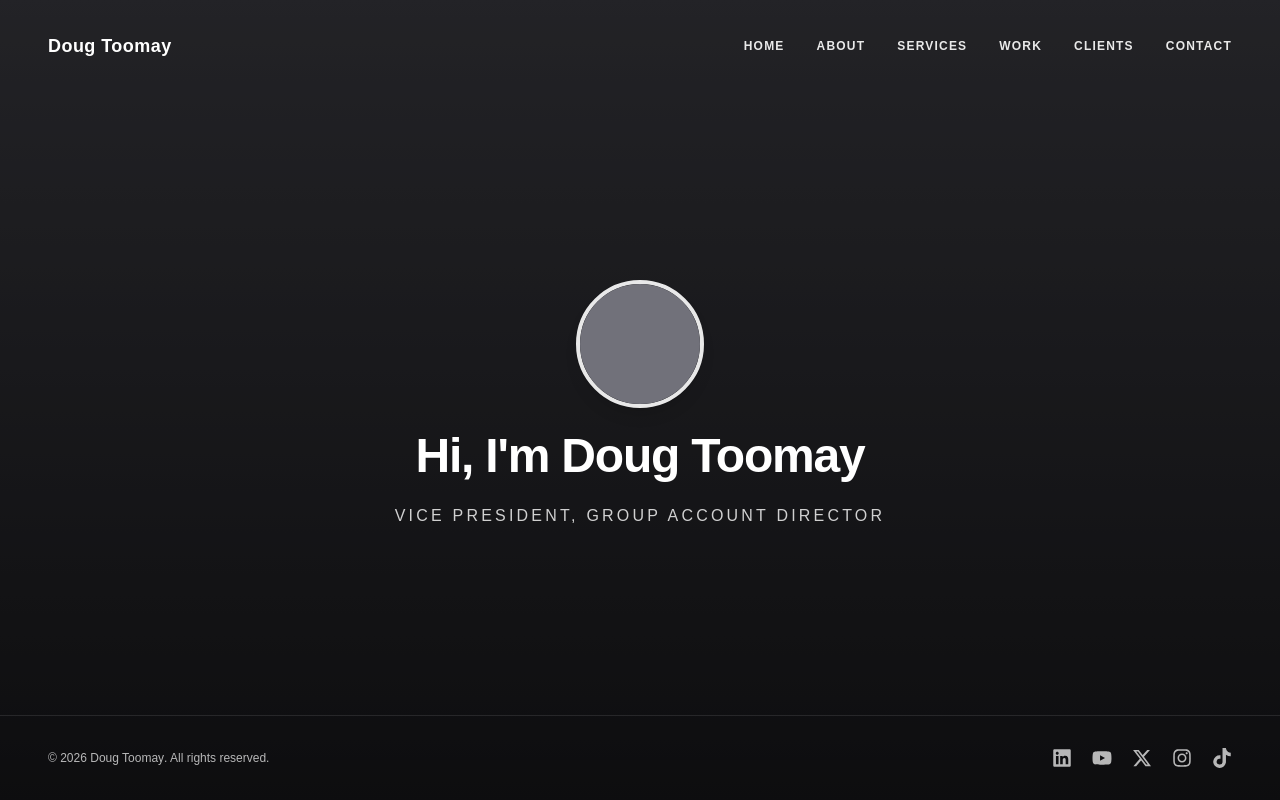
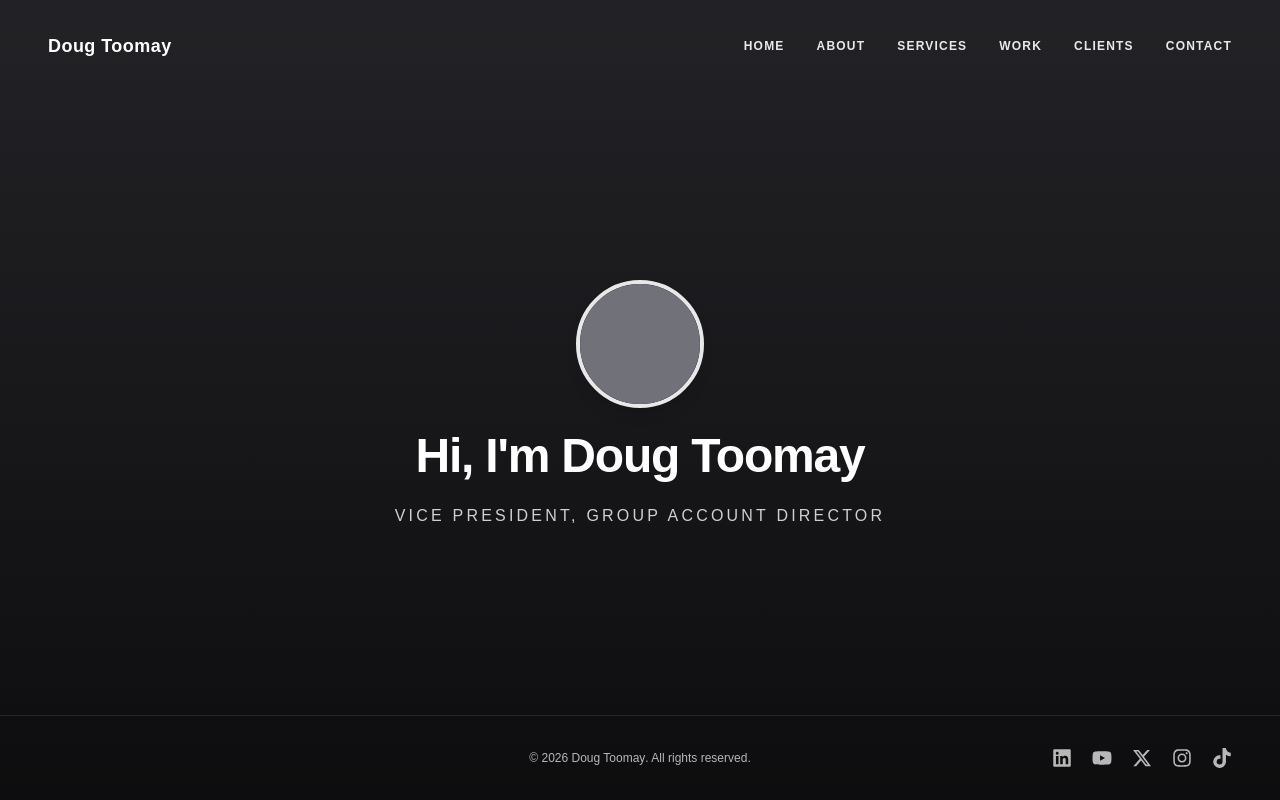
Before and after one commit to Dtoomay/doug-toomay-portfolio, a Next.js app: page / in a window 1280 px wide. Built offline with nearby package versions, Linux system fonts and the light colour scheme; no server answers.

Commit message:
modify footer

```diff
--- a/src/components/Footer.tsx
+++ b/src/components/Footer.tsx
@@ -14,12 +14,13 @@ export default function Footer() {
 
   return (
     <footer className="relative z-10 border-t border-white/10">
-      <div className="mx-auto flex max-w-7xl flex-col items-center gap-4 px-8 py-8 text-center sm:flex-row sm:justify-between sm:text-left md:px-12">
+      <div className="mx-auto flex max-w-7xl flex-col items-center gap-4 px-8 py-8 text-center md:grid md:grid-cols-3 md:px-12">
+        <div className="hidden md:block" aria-hidden="true" />
         <p className="text-xs text-white/70">
           <span itemProp="copyrightHolder">&copy; {year} {SITE_NAME}</span>
           <span className="sr-only"> ({FULL_NAME})</span>. All rights reserved.
         </p>
-        <ul className="flex items-center gap-5">
+        <ul className="flex items-center gap-5 md:justify-self-end">
           {SOCIAL_LINKS.map((link) => {
             const Icon = icons[link.name];
             return (
```
